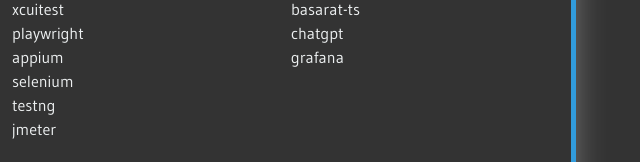
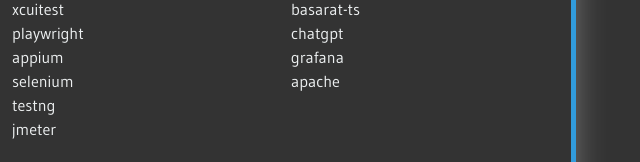
Before and after one commit to JoshLudahl/ludahl_com, a plain HTML site: page start/index.html in a window 1280 px wide. Shown: the part 259-421 px from the top of the page, 640-1280 px from the left. Drawn offline with nearby package versions, Linux system fonts and the light colour scheme.

Commit message:
Add Apache link to resources section in index.html

```diff
--- a/start/index.html
+++ b/start/index.html
@@ -73,6 +73,7 @@
                         <li><a href="https://basarat.gitbooks.io/typescript/content/" target="_blank">basarat-ts</a></li>
                         <li><a href="https://chatgpt.com/" target="_blank">chatgpt</a></li>
                         <li><a href="https://grafana.com/" target="_blank">grafana</a></li>
+                        <li><a href="https://apache.org/" target="_blank">apache</a></li>
                     </ul>
                 </div>
                 <div class="column is-3-desktop is-3-tablet is-6-mobile" id="utils">
```
